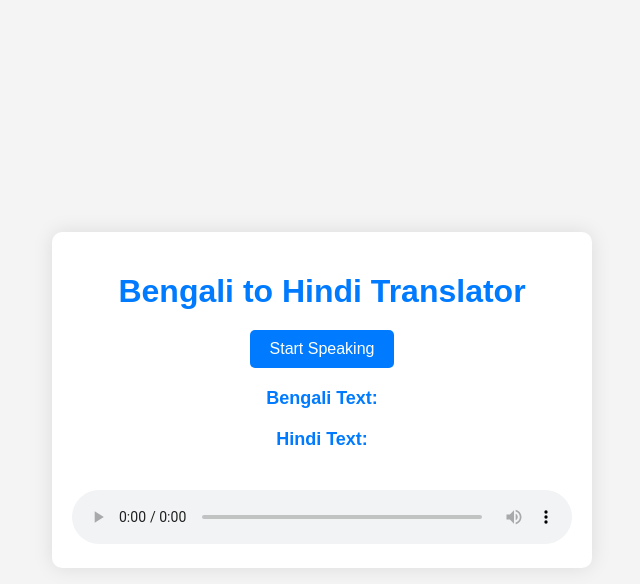
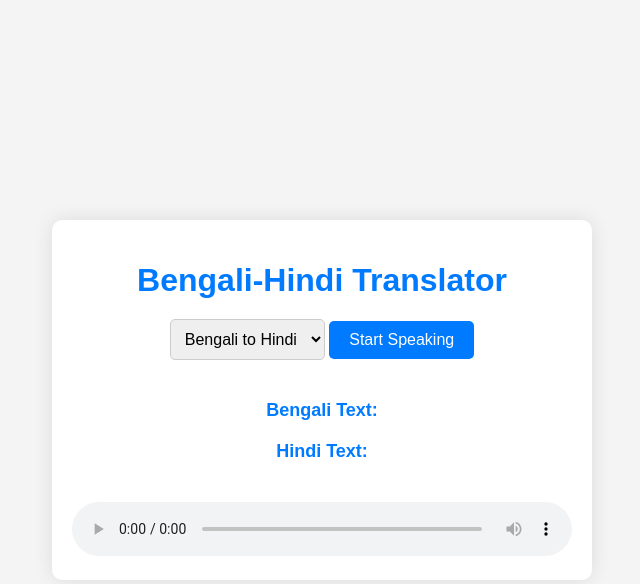
Before and after one commit to Chiccoo-oo/Translator, a Flask app: page / in a window 1280 px wide. Shown: the top 584 px of the page, without its empty margins (318-958 px from the left). Run offline with Flask 3, Linux system fonts and the light colour scheme.

Commit message:
Bidirectional

```diff
--- a/app.py
+++ b/app.py
@@ -14,18 +14,22 @@ def home():
 @app.route('/translate', methods=['POST'])
 def translate_text():
     data = request.json
-    bengali_text = data.get('text')
-    translated = translator.translate(bengali_text, src='bn', dest='hi')
+    text = data.get('text')
+    source_lang = data.get('src_lang')
 
-    # Generate Hindi audio
-    hindi_text = translated.text
-    tts = gTTS(text=hindi_text, lang='hi')
+    # Set destination language based on source language
+    dest_lang = 'hi' if source_lang == 'bn' else 'bn'
+    translated = translator.translate(text, src=source_lang, dest=dest_lang)
+
+    # Generate audio for the translated text
+    translated_text = translated.text
+    tts = gTTS(text=translated_text, lang=dest_lang)
 
     # Use a unique filename to avoid caching issues
     audio_file = f"translated_audio_{int(time.time())}.mp3"
     tts.save(audio_file)
 
-    return jsonify({'translated_text': hindi_text, 'audio_url': f'/{audio_file}'})
+    return jsonify({'translated_text': translated_text, 'audio_url': f'/{audio_file}'})
 
 @app.route('/<audio_file>')
 def get_audio(audio_file):
--- a/templates/index.html
+++ b/templates/index.html
@@ -3,7 +3,7 @@
 <head>
     <meta charset="UTF-8">
     <meta name="viewport" content="width=device-width, initial-scale=1.0">
-    <title>Bengali to Hindi Translator</title>
+    <title>Bengali-Hindi Translator</title>
     <style>
         body {
             font-family: Arial, sans-serif;
@@ -59,41 +59,67 @@
             margin-top: 20px;
             width: 100%;
         }
+
+        select {
+            margin-bottom: 20px;
+            padding: 10px;
+            font-size: 16px;
+            border-radius: 5px;
+            border: 1px solid #ccc;
+        }
     </style>
 </head>
 <body>
     <div class="container">
-        <h1>Bengali to Hindi Translator</h1>
+        <h1>Bengali-Hindi Translator</h1>
+        <select id="languageSelect">
+            <option value="bn-hi">Bengali to Hindi</option>
+            <option value="hi-bn">Hindi to Bengali</option>
+        </select>
         <button onclick="startRecognition()">Start Speaking</button>
-        <p><strong>Bengali Text:</strong> <span id="bengaliText"></span></p>
-        <p><strong>Hindi Text:</strong> <span id="hindiText"></span></p>
-        <audio id="hindiAudio" controls></audio>
+        <p><strong><span id="sourceLanguageLabel">Bengali</span> Text:</strong> <span id="sourceText"></span></p>
+        <p><strong><span id="targetLanguageLabel">Hindi</span> Text:</strong> <span id="translatedText"></span></p>
+        <audio id="translatedAudio" controls></audio>
     </div>
 
     <script>
         function startRecognition() {
+            const languageSelect = document.getElementById('languageSelect').value;
+            const [sourceLang, targetLang] = languageSelect.split('-');
+
             const recognition = new (window.SpeechRecognition || window.webkitSpeechRecognition)();
-            recognition.lang = 'bn-BD';
+            recognition.lang = sourceLang === 'bn' ? 'bn-BD' : 'hi-IN';
+
             recognition.onresult = async function(event) {
-                const bengaliText = event.results[0][0].transcript;
-                document.getElementById('bengaliText').innerText = bengaliText;
+                const sourceText = event.results[0][0].transcript;
+                document.getElementById('sourceText').innerText = sourceText;
+
                 const response = await fetch('/translate', {
                     method: 'POST',
                     headers: {
                         'Content-Type': 'application/json',
                     },
-                    body: JSON.stringify({ text: bengaliText })
+                    body: JSON.stringify({ text: sourceText, src_lang: sourceLang })
                 });
+
                 const result = await response.json();
-                document.getElementById('hindiText').innerText = result.translated_text;
+                document.getElementById('translatedText').innerText = result.translated_text;
 
                 // Set the audio source and play
-                const hindiAudio = document.getElementById('hindiAudio');
-                hindiAudio.src = result.audio_url;
-                hindiAudio.play();
+                const translatedAudio = document.getElementById('translatedAudio');
+                translatedAudio.src = result.audio_url;
+                translatedAudio.play();
             };
+
             recognition.start();
         }
+
+        // Update labels when language selection changes
+        document.getElementById('languageSelect').addEventListener('change', function() {
+            const [sourceLang, targetLang] = this.value.split('-');
+            document.getElementById('sourceLanguageLabel').innerText = sourceLang === 'bn' ? 'Bengali' : 'Hindi';
+            document.getElementById('targetLanguageLabel').innerText = targetLang === 'hi' ? 'Hindi' : 'Bengali';
+        });
     </script>
 </body>
 </html>
```
Also changed, not shown: 5 other files.
